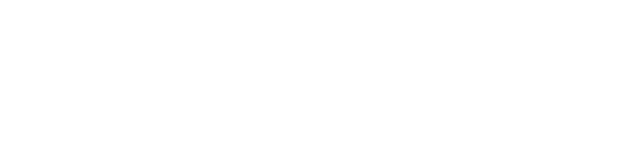
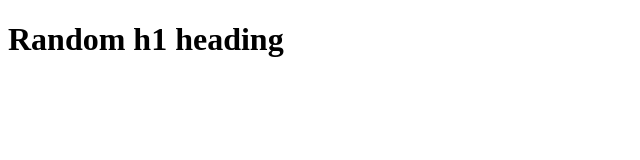
Before and after one commit to raunos/raunos.github.io, a plain HTML site: page index.html in a window 1280 px wide. Shown: the whole page, without its empty margins (0-640 px from the left). Drawn offline with Linux system fonts and the light colour scheme.

Commit message:
Added an h1 heading.

```diff
--- a/index.html
+++ b/index.html
@@ -5,6 +5,6 @@
     <title>My HTML test.</title>
 </head>
 <body>
-
+    <h1>Random h1 heading</h1>
 </body>
 </html>
```
